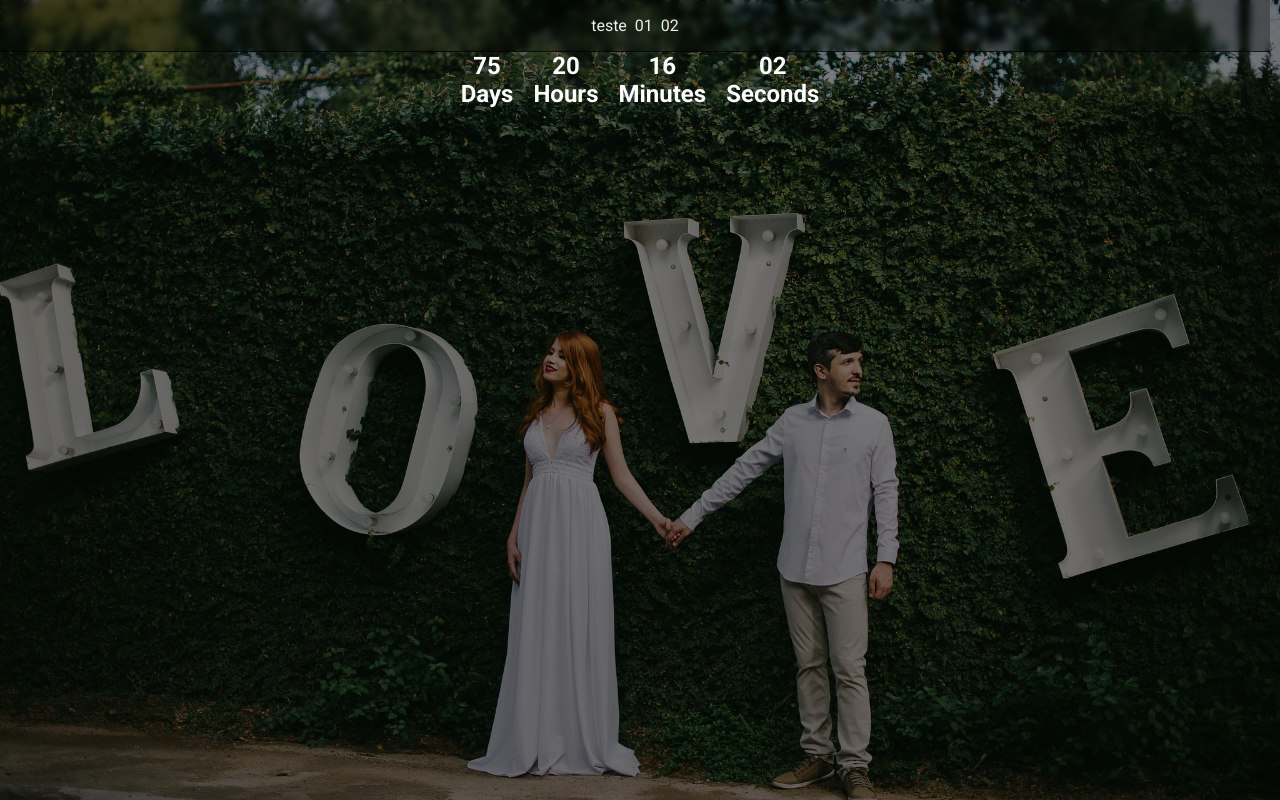
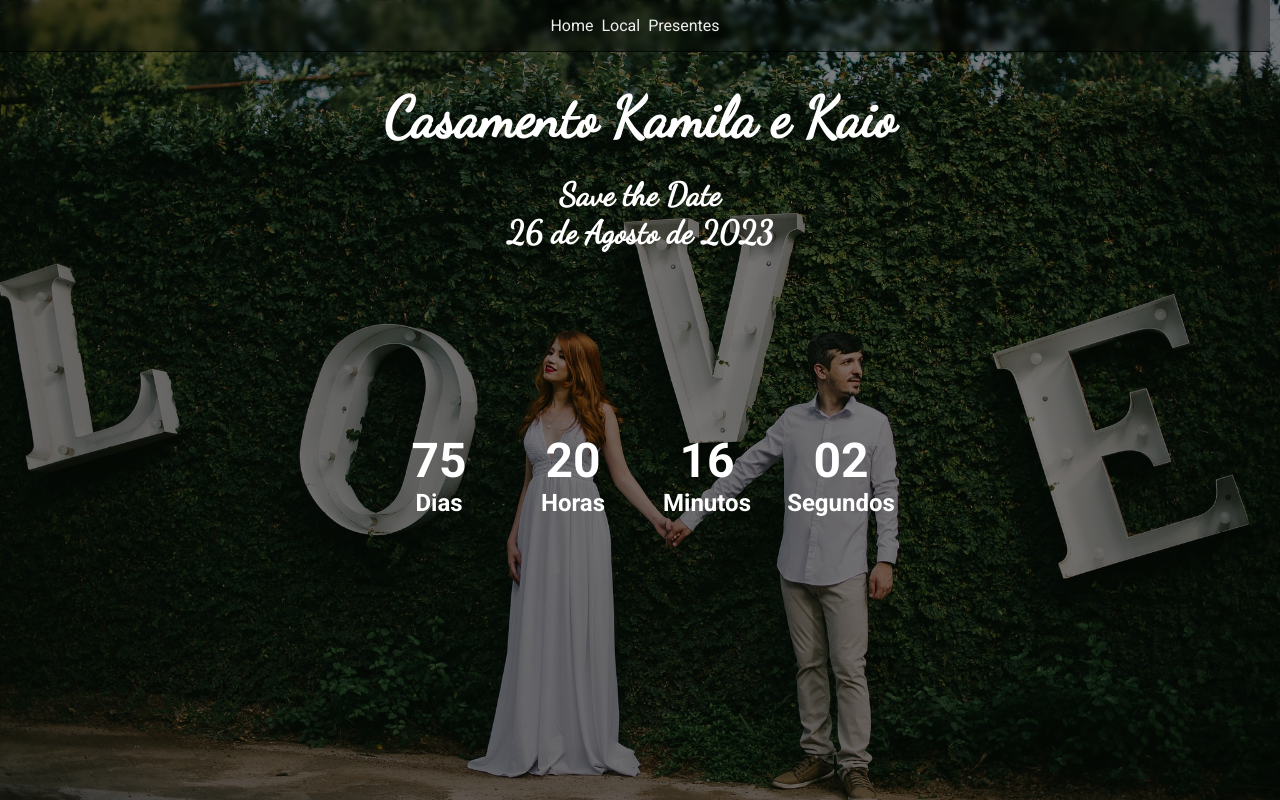
Before and after one commit to kaiopomini/kaioekamilawedding, a React (Vite) app: page / in a window 1280 px wide. Built offline with nearby package versions, Linux system fonts and the light colour scheme.

Commit message:
feat: Create a Home page

```diff
--- a/index.html
+++ b/index.html
@@ -5,9 +5,16 @@
     <link rel="icon" type="image/svg+xml" href="src/favicon.svg" />
     <meta name="viewport" content="width=device-width, initial-scale=1.0" />
     <title>Kamila e Kaio</title>
-    <link rel="preconnect" href="https://fonts.googleapis.com">
-    <link rel="preconnect" href="https://fonts.gstatic.com" crossorigin>
-    <link href="https://fonts.googleapis.com/css2?family=Roboto:wght@400;500;700&display=swap" rel="stylesheet">
+    <link rel="preconnect" href="https://fonts.googleapis.com" />
+    <link rel="preconnect" href="https://fonts.gstatic.com" crossorigin />
+    <link
+      href="https://fonts.googleapis.com/css2?family=Roboto:wght@400;500;700&display=swap"
+      rel="stylesheet"
+    />
+    <link
+      href="https://fonts.googleapis.com/css2?family=Dancing+Script&family=Poppins:wght@200;300;400;500;700;800&display=swap"
+      rel="stylesheet"
+    />
   </head>
   <body>
     <div id="root"></div>
--- a/src/components/Countdown/index.tsx
+++ b/src/components/Countdown/index.tsx
@@ -1,33 +1,6 @@
 import React, { useEffect, useState } from 'react';
-import styled from 'styled-components';
 
-const CountdownContainer = styled.div`
-  display: flex;
-  justify-content: center;
-  align-items: center;
-  font-size: 24px;
-  font-weight: bold;
-  text-align: center;
-
-  &::after {
-    content: '';
-    position: absolute;
-    top: 0;
-    left: 0;
-    width: 100%;
-    height: 100%;
-    background-color: black;
-    opacity: 0.5;
-    z-index: -1;
-  }
-`;
-
-const TimeContainer = styled.div`
-  display: flex;
-  flex-direction: column;
-  margin: 0 10px;
-  color: white;
-`;
+import { CountdownContainer, TimeContainer, TimeSubtitle, TimeTitle } from './styles';
 
 interface Props extends React.HTMLAttributes<HTMLDivElement> {
   targetDate: Date;
@@ -39,6 +12,20 @@ interface LeftTime {
   minutes: number;
   seconds: number;
 }
+
+const counterItem = (title: string, subtitle: string) => {
+  return (
+    <TimeContainer>
+      <div>
+        <TimeTitle>{title}</TimeTitle>
+      </div>
+      <div>
+        <TimeSubtitle>{subtitle}</TimeSubtitle>
+      </div>
+    </TimeContainer>
+  );
+};
+
 const Countdown: React.FC<Props> = ({ targetDate }) => {
   const calculateTimeLeft = (): LeftTime => {
     const difference = +new Date(targetDate) - +new Date();
@@ -72,22 +59,10 @@ const Countdown: React.FC<Props> = ({ targetDate }) => {
 
   return (
     <CountdownContainer>
-      <TimeContainer>
-        <div>{formatTimeValue(timeLeft.days)}</div>
-        <div>Days</div>
-      </TimeContainer>
-      <TimeContainer>
-        <div>{formatTimeValue(timeLeft.hours)}</div>
-        <div>Hours</div>
-      </TimeContainer>
-      <TimeContainer>
-        <div>{formatTimeValue(timeLeft.minutes)}</div>
-        <div>Minutes</div>
-      </TimeContainer>
-      <TimeContainer>
-        <div>{formatTimeValue(timeLeft.seconds)}</div>
-        <div>Seconds</div>
-      </TimeContainer>
+      {counterItem(formatTimeValue(timeLeft.days), 'Dias')}
+      {counterItem(formatTimeValue(timeLeft.hours), 'Horas')}
+      {counterItem(formatTimeValue(timeLeft.minutes), 'Minutos')}
+      {counterItem(formatTimeValue(timeLeft.seconds), 'Segundos')}
     </CountdownContainer>
   );
 };
--- a/src/components/Countdown/styles.ts
+++ b/src/components/Countdown/styles.ts
@@ -1,3 +1,38 @@
 import styled from 'styled-components';
 
-export const Container = styled.div``;
+export const CountdownContainer = styled.div`
+  display: flex;
+  justify-content: center;
+  font-size: 24px;
+  font-weight: bold;
+  text-align: center;
+  margin-top: 180px;
+
+  &::after {
+    content: '';
+    position: absolute;
+    top: 0;
+    left: 0;
+    width: 100%;
+    height: 100%;
+    background-color: black;
+    opacity: 0.5;
+    z-index: -1;
+  }
+`;
+
+export const TimeContainer = styled.div`
+  display: flex;
+  flex-direction: column;
+  margin: 0 12px;
+  color: white;
+  width: 110px;
+`;
+
+export const TimeTitle = styled.h2`
+  font-size: 3rem;
+`;
+
+export const TimeSubtitle = styled.h6`
+  font-size: 1.5rem;
+`;
--- /dev/null
+++ b/src/components/Page/Home/index.tsx
@@ -0,0 +1,19 @@
+import { Props } from 'framer-motion/types/types';
+import React from 'react';
+
+import Countdown from '../../Countdown';
+import { Container, SubtitleSection, TitleSection } from './styles';
+
+export const Home: React.FC<Props> = () => {
+  return (
+    <Container>
+      <TitleSection>Casamento Kamila e Kaio</TitleSection>
+      <SubtitleSection>
+        Save the Date <br /> 26 de Agosto de 2023
+      </SubtitleSection>
+      <div>
+        <Countdown targetDate={new Date('08-26-2023 17:00:00')} />
+      </div>
+    </Container>
+  );
+};
--- /dev/null
+++ b/src/components/Page/Home/styles.ts
@@ -0,0 +1,21 @@
+import { styled } from 'styled-components';
+
+export const TitleSection = styled.h2`
+  font-family: 'Dancing Script';
+  color: white;
+  font-size: 56px;
+  text-align: center;
+  margin-top: 32px;
+`;
+
+export const SubtitleSection = styled.h6`
+  font-family: 'Dancing Script';
+  color: white;
+  font-size: 32px;
+  text-align: center;
+  margin-top: 24px;
+`;
+
+export const Container = styled.div`
+  height: 100vh;
+`;
--- a/src/components/Page/index.tsx
+++ b/src/components/Page/index.tsx
@@ -4,6 +4,7 @@ import Countdown from '../Countdown';
 import Menu from '../Menu';
 import { SectionBase, SectionWrapper } from '../Section';
 import UniqueOverlay from '../UniqueOverlay';
+import { Home } from './Home';
 import { Container } from './styles';
 
 const Page: React.FC = () => {
@@ -15,7 +16,7 @@ const Page: React.FC = () => {
             className="section-1"
             sectionName="home"
             id="section1"
-            overlayNode={<Countdown targetDate={new Date('08-26-2023 17:00:00')} />}
+            overlayNode={<Home />}
           />
           <SectionBase
             className="gray"
--- a/src/components/UniqueOverlay/index.tsx
+++ b/src/components/UniqueOverlay/index.tsx
@@ -14,13 +14,13 @@ const UniqueOverlay: React.FC = () => {
       <Header>
         <ul>
           <li>
-            <a href="#section1">teste</a>
+            <a href="#section1">Home</a>
           </li>
           <li>
-            <a href="#section2">01</a>
+            <a href="#section2">Local</a>
           </li>
           <li>
-            <a href="#section3">02</a>
+            <a href="#section3">Presentes</a>
           </li>
         </ul>
       </Header>
```
